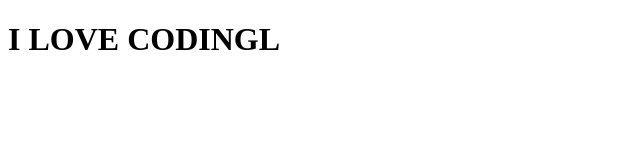
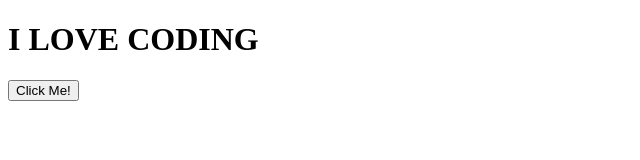
Before and after one commit to RDilly/git-intro, a plain HTML site: page index.html in a window 1280 px wide. Shown: the whole page, without its empty margins (0-640 px from the left). Drawn offline with Linux system fonts and the light colour scheme.

Commit message:
added button to index.html

```diff
--- a/index.html
+++ b/index.html
@@ -8,6 +8,7 @@
     <title>Git Intro</title>
 </head>
 <body>
-    <h1>I LOVE CODINGL</h1>
+    <h1>I LOVE CODING</h1>
+    <button>Click Me!</button>
 </body>
 </html>
```
